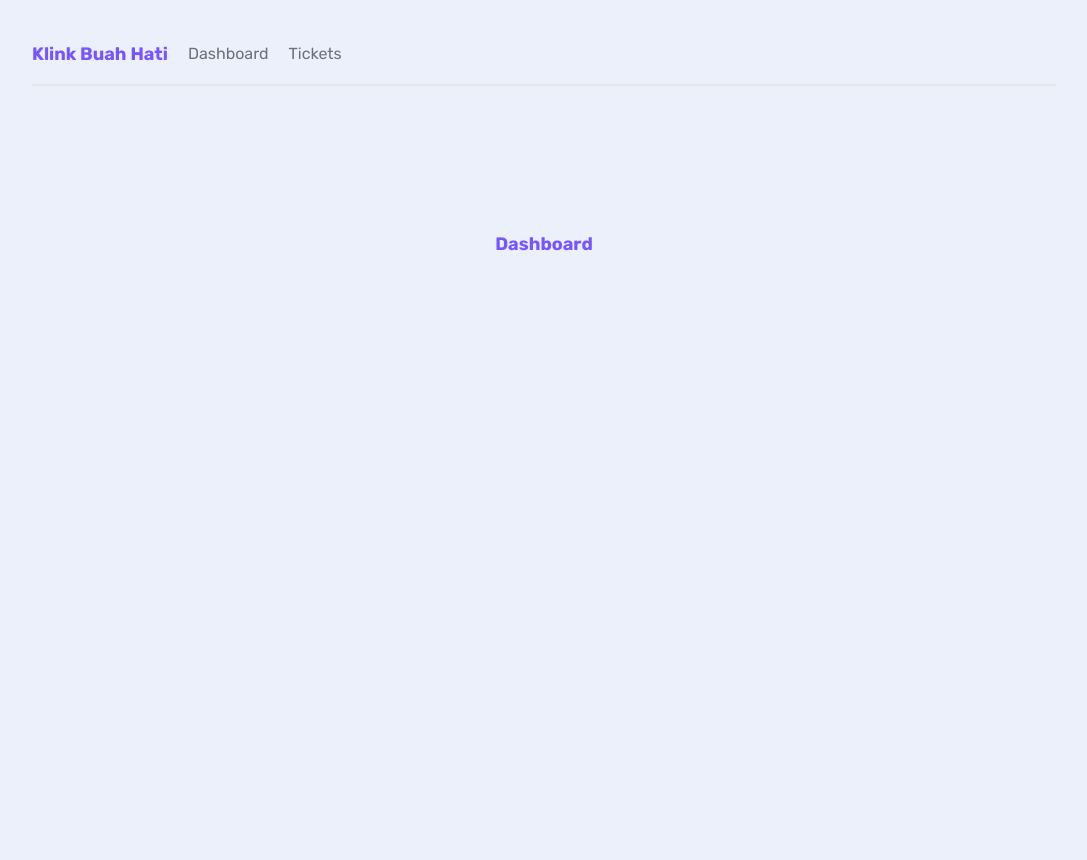
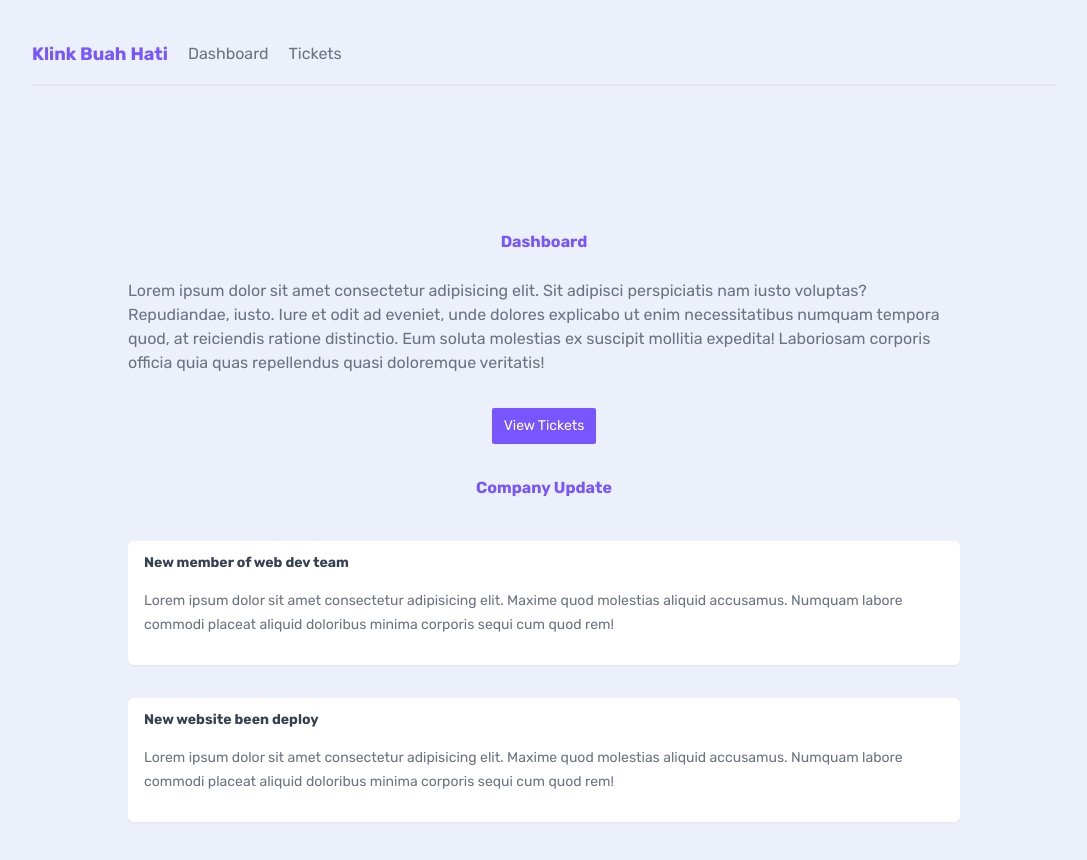
Before and after one commit to paresiqbal/next-helpdesk, a Next.js app: page / in a window 1280 px wide. Shown: the top 860 px of the page, without its empty margins (96-1183 px from the left). Built offline with nearby package versions, Linux system fonts and the light colour scheme.

Commit message:
Adding something

```diff
--- a/app/page.js
+++ b/app/page.js
@@ -1,7 +1,42 @@
+import Link from "next/link";
+
 export default function Home() {
   return (
     <main className="flex min-h-screen flex-col items-center justify-between p-24">
-      <h1>Dashboard</h1>
+      <h2>Dashboard</h2>
+      <p>
+        Lorem ipsum dolor sit amet consectetur adipisicing elit. Sit adipisci
+        perspiciatis nam iusto voluptas? Repudiandae, iusto. Iure et odit ad
+        eveniet, unde dolores explicabo ut enim necessitatibus numquam tempora
+        quod, at reiciendis ratione distinctio. Eum soluta molestias ex suscipit
+        mollitia expedita! Laboriosam corporis officia quia quas repellendus
+        quasi doloremque veritatis!
+      </p>
+
+      <div className="flex justify-center my-8">
+        <Link href="/tickets">
+          <button className="btn-primary">View Tickets</button>
+        </Link>
+      </div>
+
+      <h2>Company Update</h2>
+      <div className="card">
+        <h3>New member of web dev team</h3>
+        <p>
+          Lorem ipsum dolor sit amet consectetur adipisicing elit. Maxime quod
+          molestias aliquid accusamus. Numquam labore commodi placeat aliquid
+          doloribus minima corporis sequi cum quod rem!
+        </p>
+      </div>
+
+      <div className="card">
+        <h3>New website been deploy</h3>
+        <p>
+          Lorem ipsum dolor sit amet consectetur adipisicing elit. Maxime quod
+          molestias aliquid accusamus. Numquam labore commodi placeat aliquid
+          doloribus minima corporis sequi cum quod rem!
+        </p>
+      </div>
     </main>
   );
 }
```
